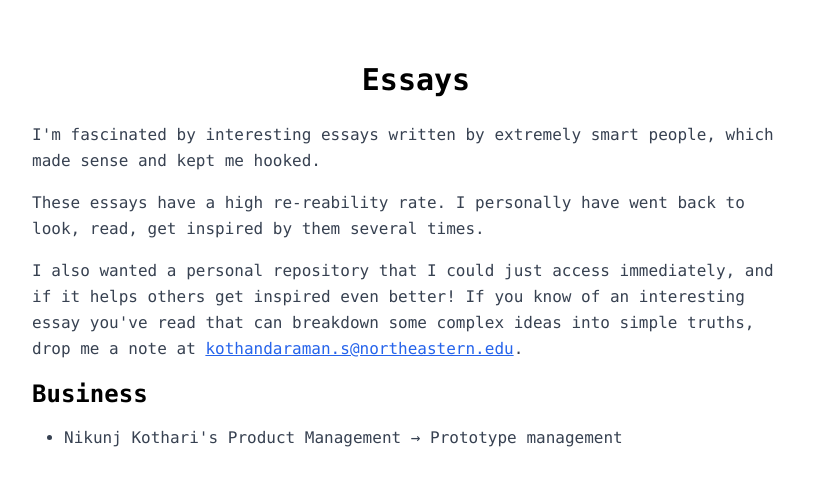
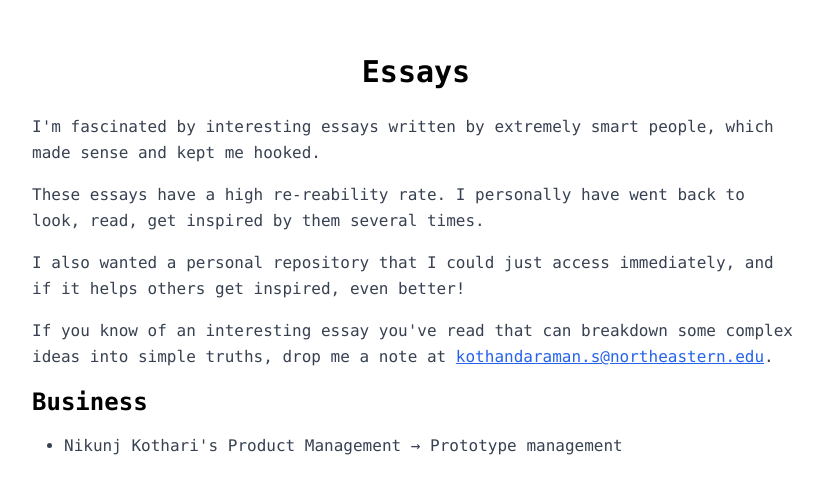
Before and after one commit to sriramkj07/Personalwebsite, a Next.js app: page /essays in a window 1280 px wide. Shown: the part 144-638 px from the top of the page, without its empty margins (224-1047 px from the left). Built offline with nearby package versions, Linux system fonts and the light colour scheme.

Commit message:
Update page.tsx

```diff
--- a/app/essays/page.tsx
+++ b/app/essays/page.tsx
@@ -16,7 +16,8 @@ export default function Essays() {
           These essays have a high re-reability rate. I personally have went back to look, read, get inspired by them several times.
         </p>
         <p className="text-gray-700 mb-4 leading-relaxed">
-          I also wanted a personal repository that I could just access immediately, and if it helps others get inspired even better!
+          I also wanted a personal repository that I could just access immediately, and if it helps others get inspired, even better! </p>
+<p className="text-gray-700 mb-4 leading-relaxed">
 If you know of an interesting essay you've read that can breakdown some complex ideas into simple truths, drop me a note at <a href="mailto:kothandaraman.s@northeastern.edu" className="text-blue-600 underline">kothandaraman.s@northeastern.edu</a>.
         </p>
         <h2 className="text-2xl font-bold mb-4">Business</h2>
```
